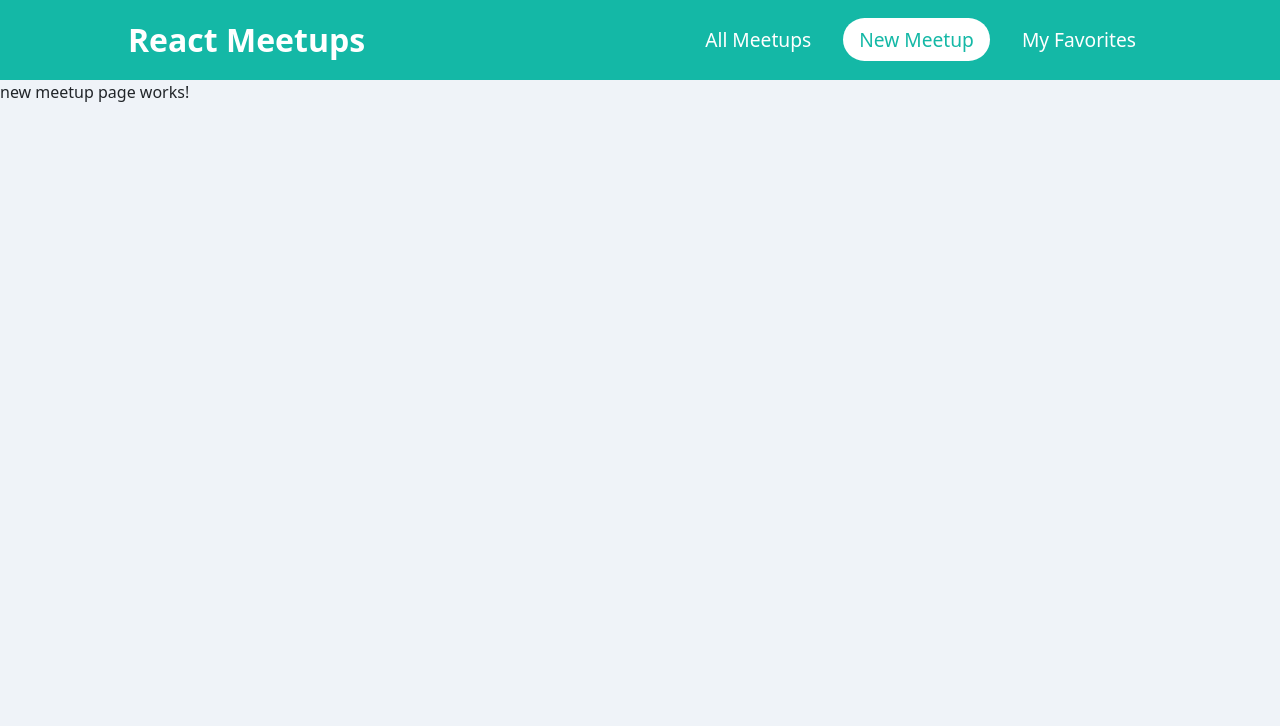
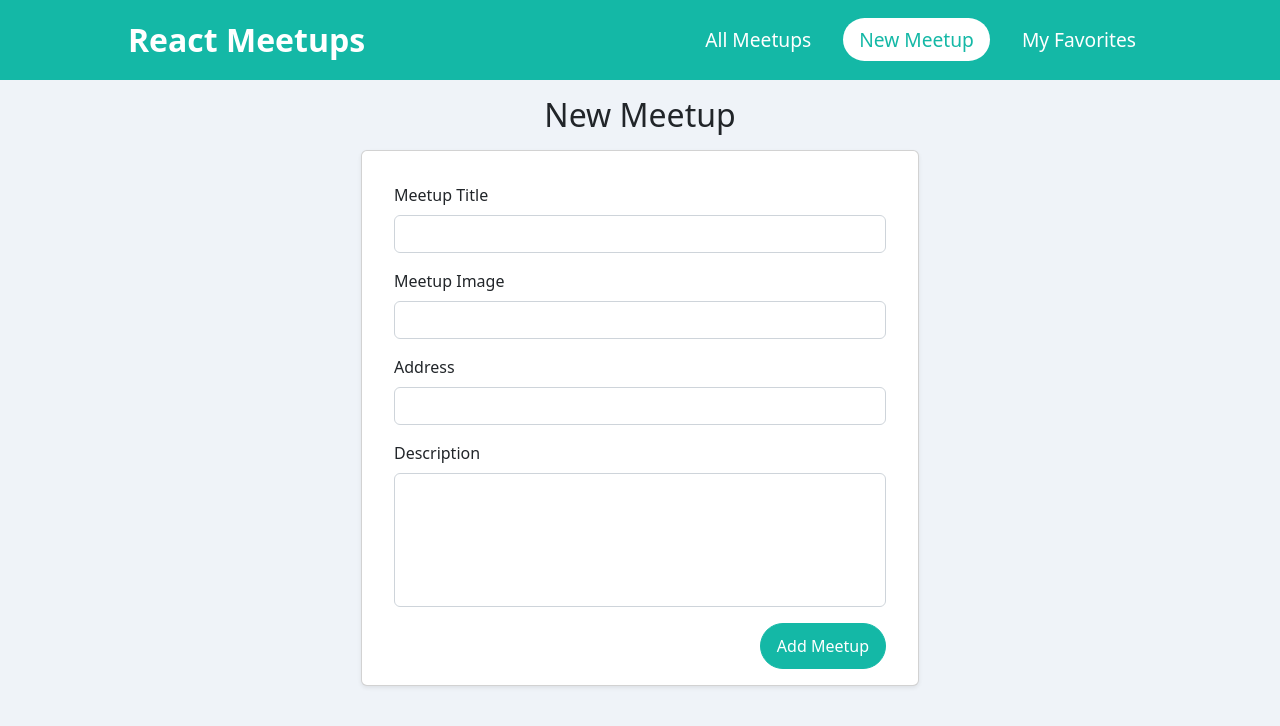
Before and after one commit to lightzane/learn-react-typescript, a React (Create React App) app: page /new-meetup in a window 1280 px wide. Shown: the top 726 px of the page. Built offline with nearby package versions, Linux system fonts and the light colour scheme.

Commit message:
adding a form

```diff
--- /dev/null
+++ b/src/components/InputField.tsx
@@ -0,0 +1,29 @@
+import React, { forwardRef } from 'react';
+
+interface Props {
+    label: string;
+    type?: 'text' | 'url' | 'textarea';
+}
+
+export const InputField = forwardRef<HTMLInputElement | HTMLTextAreaElement, Props>(({ label, type }, ref) => {
+
+    type = type || 'text';
+
+    let field: JSX.Element;
+
+    switch (type) {
+        case 'textarea':
+            field = <textarea className='form-control' id={label} rows={5} ref={ref as React.Ref<HTMLTextAreaElement>} required />;
+            break;
+        default:
+            field = <input className='form-control' id={label} type={type} ref={ref as React.Ref<HTMLInputElement>} required />;
+            break;
+    }
+
+    return (
+        <div className="mb-3">
+            <label className='form-label' htmlFor={label.toLowerCase()}>{label}</label>
+            {field}
+        </div>
+    );
+});
--- /dev/null
+++ b/src/components/meetups/NewMeetupForm.tsx
@@ -0,0 +1,19 @@
+import React from 'react';
+import { InputField } from '../InputField';
+import { Card } from '../ui/Card';
+
+export const NewMeetupForm: React.FC = () => {
+    return (
+        <Card className='w-50 m-auto p-3 pb-0'>
+            <form className='card-body'>
+                <InputField label='Meetup Title' />
+                <InputField label='Meetup Image' type='url' />
+                <InputField label='Address' />
+                <InputField label='Description' type='textarea' />
+                <div className="actions d-flex flex-row-reverse">
+                    <button className='btn btn-primary'>Add Meetup</button>
+                </div>
+            </form>
+        </Card>
+    );
+};
--- a/src/pages/NewMeetup.tsx
+++ b/src/pages/NewMeetup.tsx
@@ -1,7 +1,10 @@
+import { NewMeetupForm } from '../components/meetups/NewMeetupForm';
+
 export const NewMeetupPage = () => {
     return (
-        <div className='header'>
-            new meetup page works!
-        </div>
+        <section className='container'>
+            <h2 className='header text-center my-3'>New Meetup</h2>
+            <NewMeetupForm />
+        </section>
     );
 };
```
